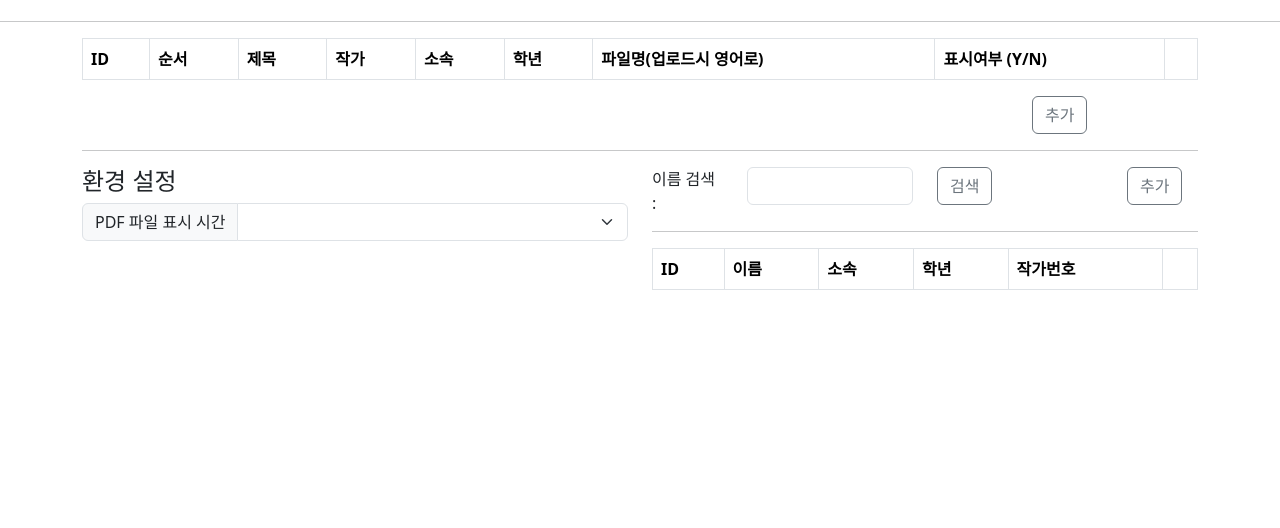
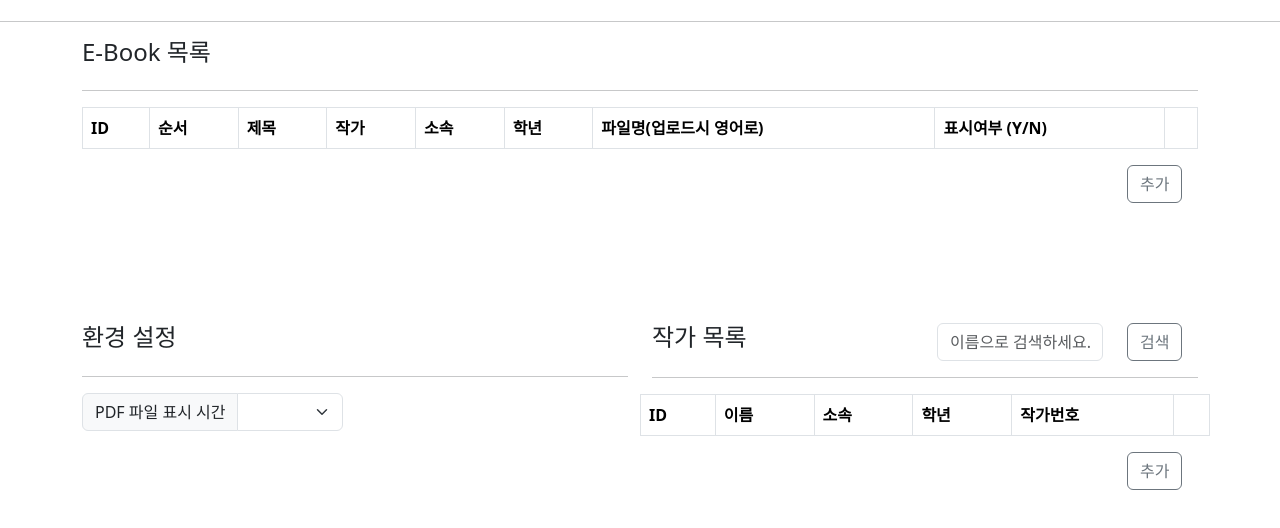
Before and after one commit to sk-yoon/gulhaja, a website: page conf/setting.html in a window 1280 px wide. Shown: the part 108-636 px from the top of the page. Drawn offline with nearby package versions, Linux system fonts and the light colour scheme; no server answers; files whose address does not match are found by name.

Commit message:
UI 배치 수정

```diff
--- a/conf/setting.html
+++ b/conf/setting.html
@@ -27,6 +27,10 @@
 
         <div class="container">
             <div class="row">
+                <div class="col-12"><h4>E-Book 목록</h4></div>
+            </div>
+            <hr>
+            <div class="row">
                 <div class="col-12">
                     <table id="showList" class="table table-striped table-bordered">
                         <thead>
@@ -47,45 +51,46 @@
                 </div>
             </div>
             <div class="row">
-                <div class="col-10">
+                <div class="col-11">
                 </div>
-                <div class="col-2">
+                <div class="col-1">
                     <button class="btn btn-outline-secondary" type="button" data-bs-toggle="modal" data-bs-target="#insertEBookModal">추가</button>
                 </div>
             </div>
-            <hr>
-
+            <br><br><br><br><br>
             <div class="row">
                 <div class="col-6">
+                    <div class="row">
+                        <div class="col-12">
                             <h4>환경 설정</h4>
+                        </div>
+                    </div>
+                    <hr>
+                    <div class="row">
+                        <div class="col-6">
                             <div class="input-group">
                                 <label class="input-group-text" for="intervalSec">PDF 파일 표시 시간</label>
                                 <select id="intervalSec" class="form-select">
                                 </select>
                             </div>
-                    <div>
-
+                        </div>
+                        <div class="col-6"></div>
+                    </div>
+                </div><!-- 3번째 Row 중 왼쪽 col-6 End -->
+                <div class="col-6">
+                    <div class="row">
+                        <div class="col-6">
+                            <h4>작가 목록</h4>
+                        </div>
+                        <div class="col-4">
+                            <input class="form-control" type="text" id="writer_name" placeholder="이름으로 검색하세요..."/>
+                        </div>
+                        <div class="col-2">
+                            <button class="btn btn-outline-secondary" id="searchWriter">검색</button>
                         </div>
                     </div>
-
-                <div class="col-6">
-                    <div claa="row"></div>
+                    <hr>
                     <div class="row">
-                        <div class="col-2">
-                            <label>이름 검색 :</label>
-                        </div>
-                        <div class="col-4">
-                            <input class="form-control" type="text" id="writer_name" />
-                        </div>
-                        <div class="col-4">
-                            <button class="btn btn-outline-secondary" id="searchWriter">검색</button>
-                        </div>
-                        <div class="col-2 right">
-                            <button class="btn btn-outline-secondary" data-bs-toggle="modal" data-bs-target="#addWriterModal">추가</button>
-                        </div>
-                    </div>
-
-                    <hr>
                         <table id="writerlst" class="table table-striped table-bordered">
                             <thead>
                                 <tr>
@@ -100,10 +105,17 @@
                             <tbody name="writer"></tbody>
                         </table>
                     </div>
+                    <div class="row">
+                        <div class="col-10">
                         </div>
+                        <div class="col-2">
+                            <button class="btn btn-outline-secondary" data-bs-toggle="modal" data-bs-target="#addWriterModal">추가</button>
+                        </div>
+                    </div>
+                </div><!-- 3번째 Row 중 오른쪽 col-6 End -->
+            </div><!-- 3번째 Row End -->
 
-        </div>
-
+        </div><!-- container End -->
 
 
         <div class="modal fade" id="insertEBookModal" tabindex="-1" aria-labelledby="insertEBookModalLabel" aria-hidden="true">
```
Lines whose indentation alone changed are shown as unchanged.
